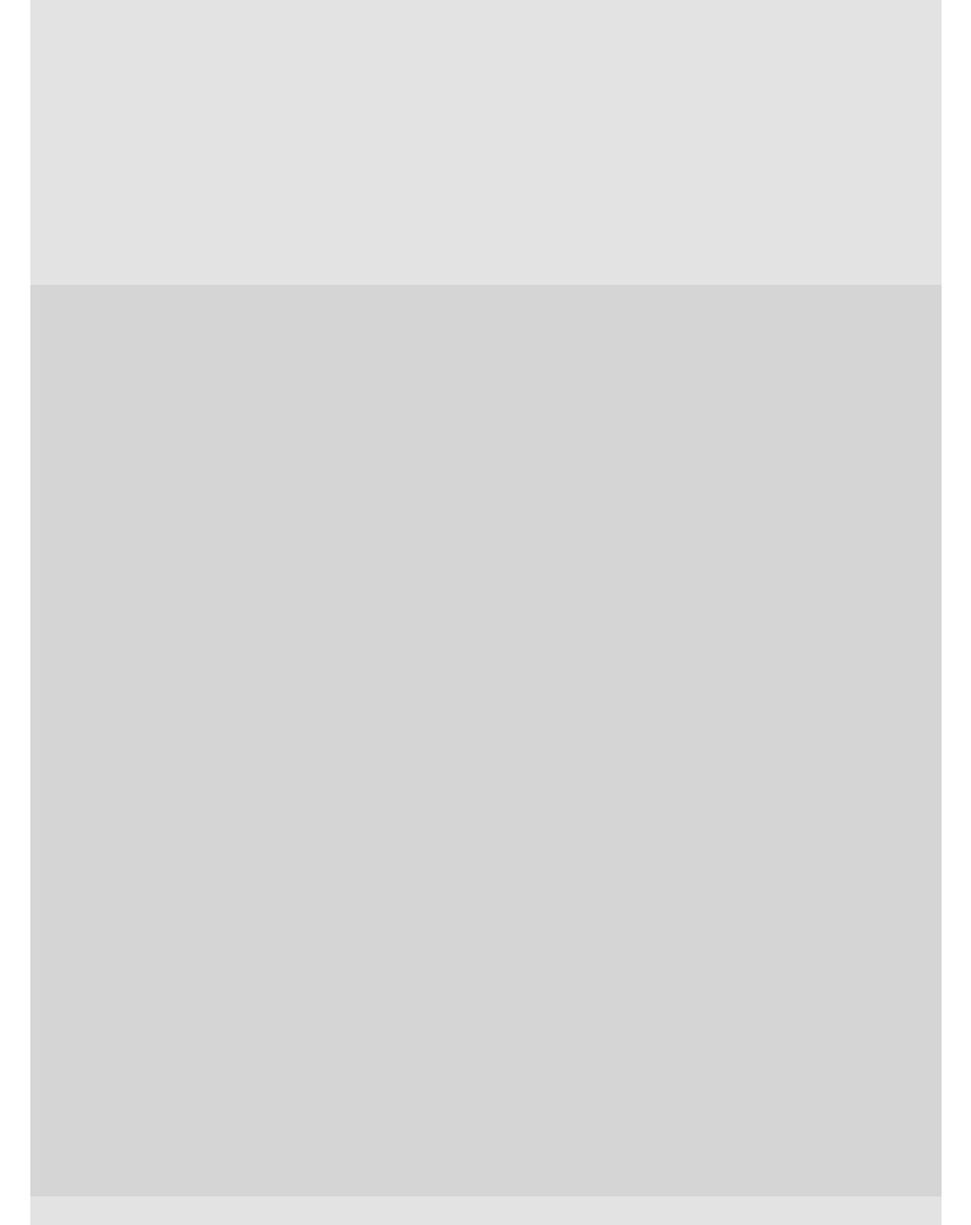
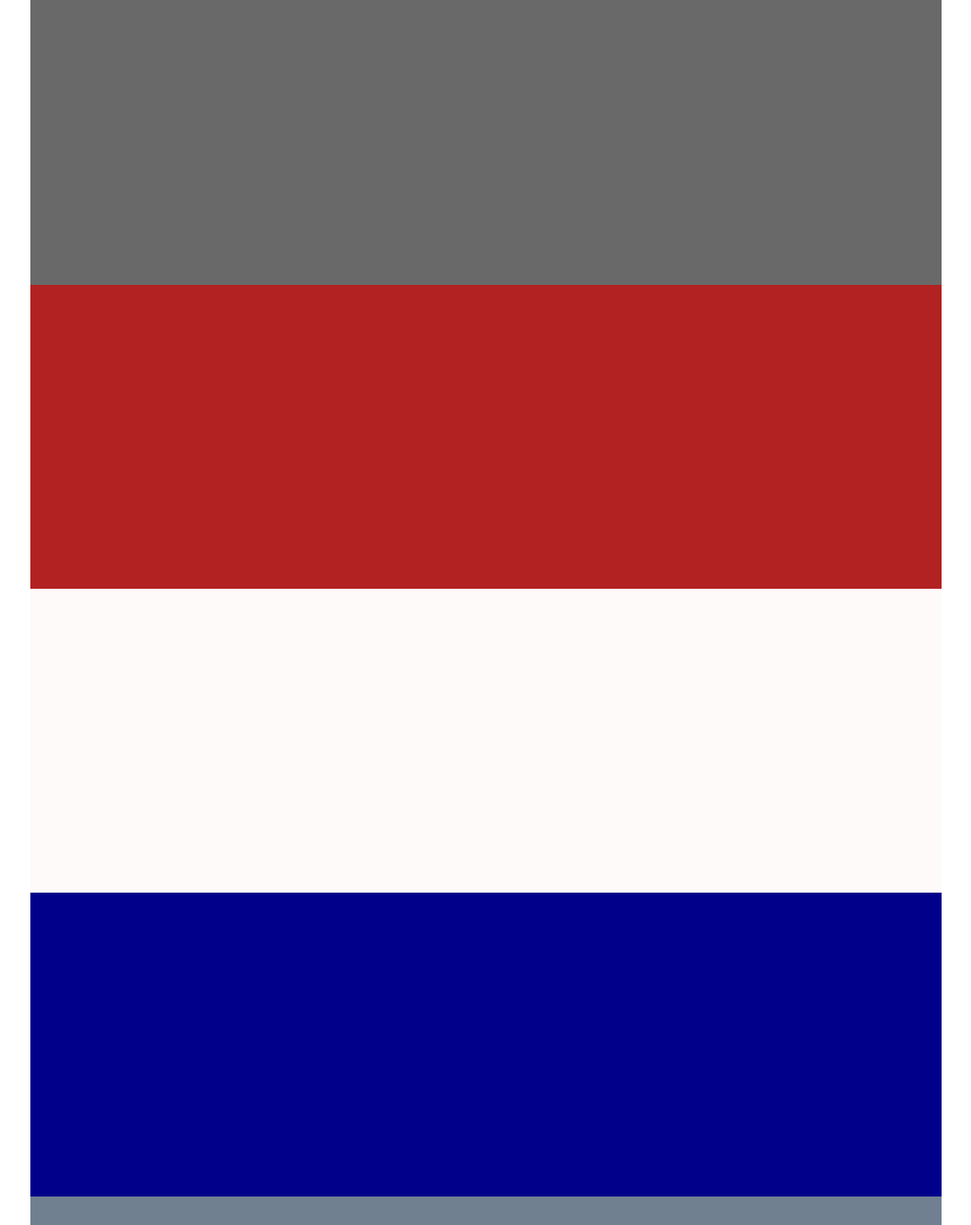
Before and after one commit to amyspencerproject/color-code-devices, a plain HTML site: page index.html in a window 1280 px wide. Shown: the whole page at 95% size, without its empty margins (128-1151 px from the left). Drawn offline with Linux system fonts and the light colour scheme.

Commit message:
Changed background colors based on device widths using media queries

```diff
--- a/css/main.css
+++ b/css/main.css
@@ -21,7 +21,7 @@ html, body {
 header {
   height: 300px;
   width: 100%;
-  background: #e3e3e3;
+  background: thistle;
 }
 
 
@@ -34,15 +34,15 @@ header {
 }
 
 #column-1 {
-  background: #d5d5d5;
+  background: olive;
 }
 
 #column-2 {
-  background: #d5d5d5;
+  background: dark salmon;
 }
 
 #column-3 {
-  background: #d5d5d5;
+  background: slateblue;
 }
 
 
@@ -51,7 +51,7 @@ header {
 footer {
   width: 100%;
   height: 30px;
-  background: #e3e3e3;
+  background: plum;
 }
 
 
@@ -60,23 +60,23 @@ footer {
 
 @media (min-width: 768px) {
   header {
-    background-color: ;
+    background-color:oldlace ;
   }
 
   #column-1 {
-    background-color: ;
+    background-color: darkslateblue;
   }
 
   #column-2 {
-    background-color: ;
+    background-color: lightseagreen;
   }
 
   #column-3 {
-    background-color: ;
+    background-color: lemonchiffon;
   }
 
   footer {
-    background-color: ;
+    background-color: papayawhip;
   }
 
 }
@@ -85,23 +85,23 @@ footer {
 /*---------- Desktops ----------*/
 @media (min-width: 1200px) {
   header {
-    background-color: ;
+    background-color: dimgray;
   }
 
   #column-1 {
-    background-color: ;
+    background-color: firebrick;
   }
 
   #column-2 {
-    background-color: ;
+    background-color: snow;
   }
 
   #column-3 {
-    background-color: ;
+    background-color: darkblue;
   }
 
   footer {
-    background-color: ;
+    background-color: slategray;
   }
 
 }
```
